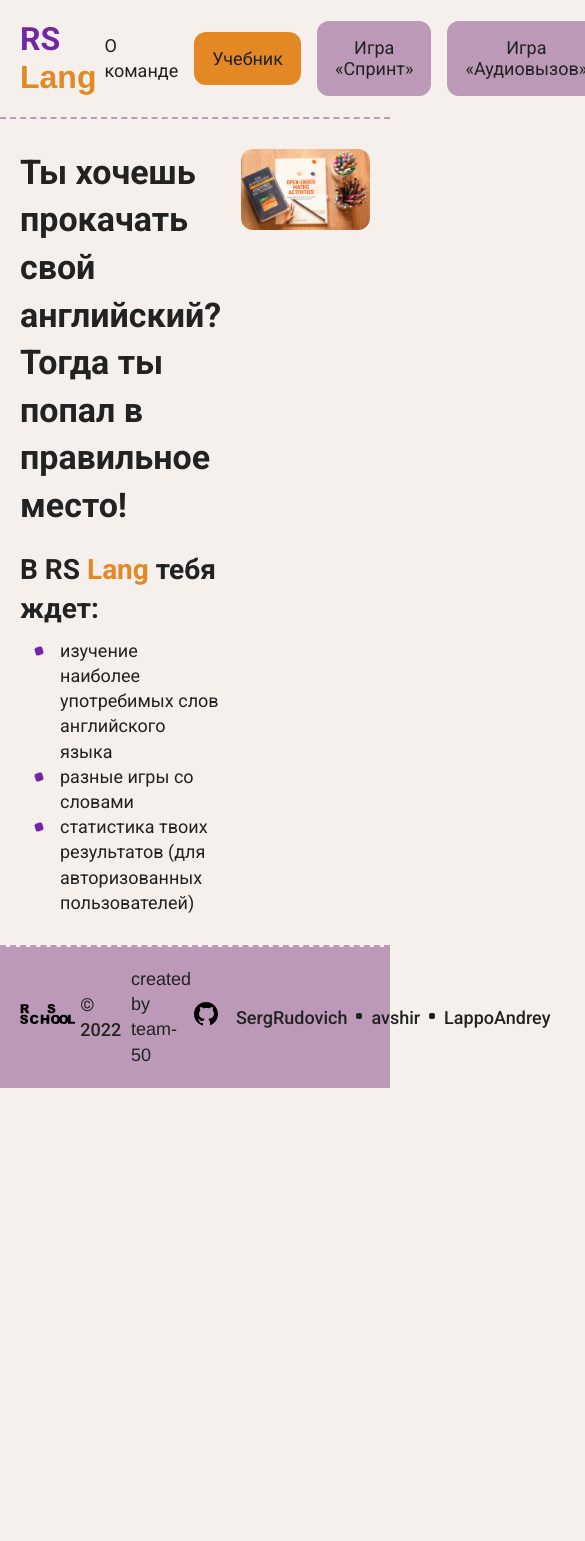
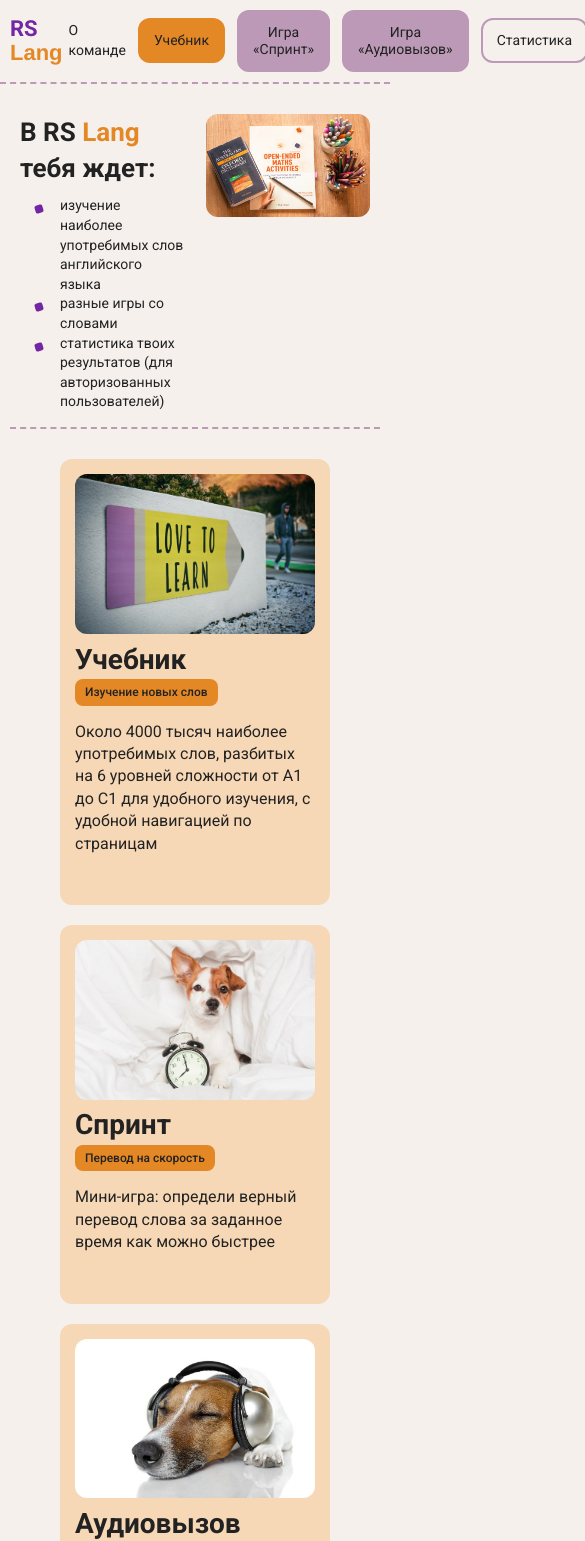
Before and after one commit to SergRudovich/rslang, a React (Create React App) app: page / in a window 390 px wide. Shown: the top 1541 px of the page, 585 px wide, since content can reach past the window. Before the commit the page ends 1088 px from the top, so only its background shows below. Built offline with nearby package versions, Linux system fonts and the light colour scheme; a web font is replaced by a local one.

Commit message:
feat: add adaptive to 768 Footer, Header, Main Page, TextBook

```diff
--- a/src/components/App/App.css
+++ b/src/components/App/App.css
@@ -20,7 +20,8 @@
   --success: #52b345;
   --white: #fff;
   --font-dark: #222222;
-  --font-family-accent: "Franklin Gothic Medium", "Arial Narrow", Arial, sans-serif;
+  --font-family-accent: "Franklin Gothic Medium", "Arial Narrow", Arial,
+    sans-serif;
   /* --font-family-accent2: 'Noto Serif', serif; */
   --font-family-accent2: "Alice", serif;
 
@@ -122,9 +123,6 @@ a.active {
   color: var(--white);
   background-color: var(--accent-dark2);
   border: 2px solid transparent;
-
-  /* transition: all 0.5s;
-  transform: rotateX(-180deg); */
 }
 
 .btn-success {
@@ -233,5 +231,82 @@ a.active {
 /* ====== /examples ====== */
 
 /* ======= media ====== */
+@media (max-width: 1060px) {
+  body {
+    font-size: 16px;
+  }
+  .container {
+    max-width: 960px;
+    padding: 20px 20px;
+  }
+  .main__screen {
+    min-height: calc(100vh - 77px - 66px - 2px);
+  }
+
+  .btn {
+    font-size: 16px;
+    padding: 12px 14px;
+  }
+  .title-1 {
+    font-size: 28px;
+    line-height: 1.2;
+  }
+
+  .title-2 {
+    font-size: 28px;
+  }
+  .title-3 {
+    font-size: 26px;
+  }
+  .title-4 {
+    font-size: 24px;
+  }
+}
+
+@media (max-width: 800px) {
+  body {
+    font-size: 14px;
+  }
+  .container {
+    max-width: 768px;
+    margin: 0 auto;
+    padding: 20px 20px;
+  }
+
+  .main__screen {
+    min-height: calc(100vh - 92px - 66px);
+  }
+  .btn {
+    font-size: 14px;
+    padding: 12px 14px;
+  }
+}
+
+@media (max-width: 767px) {
+  body {
+    font-size: 14px;
+  }
+  .container {
+    max-width: 540px;
+    padding: 15px 10px;
+  }
+  .main__screen {
+    min-height: calc(100vh - 82px - 66px);
+  }
+}
 
 /* ======= /media ====== */
+
+/* ======= media ====== */
+/* @media (max-width: 1060px) {
+
+}
+
+@media (max-width: 800px) {
+
+}
+
+@media (max-width: 767px) {
+
+} */
+/* ======= /media ====== */
--- a/src/components/Footer/Footer.css
+++ b/src/components/Footer/Footer.css
@@ -10,7 +10,7 @@
   padding: 20px 20px;
 }
 
-.footer__column{
+.footer__column {
   display: flex;
   align-items: center;
 }
@@ -31,7 +31,7 @@
 .footer__github-image img {
   max-width: 100%;
 }
-.footer__rss-team{
+.footer__rss-team {
   font-family: var(--font-family-accent);
 }
 .footer__github-team {
@@ -61,3 +61,26 @@
   transition: 0.5s;
 }
 /* ====== /footer ====== */
+/* ======= media ====== */
+@media (max-width: 1060px) {
+  .footer {
+    font-size: 16px;
+  }
+  .footer__container {
+    padding: 15px 20px;
+  }
+}
+
+@media (max-width: 800px) {
+}
+
+@media (max-width: 767px) {
+  .footer__container {
+    padding: 20px 10px;
+    flex-direction: column-reverse;
+  }
+  .footer__rss-team {
+    margin: 0 0 15px 0;
+  }
+}
+/* ======= /media ====== */
--- a/src/components/Header/Header.css
+++ b/src/components/Header/Header.css
@@ -18,16 +18,16 @@
   color: var(--accent-p4321-1);
   font-family: var(--font-family-accent);
 }
-.logo:hover   {
+.logo:hover {
   color: inherit;
 
   transition: 1s;
   transform: rotateX(-360deg);
 }
-.logo:hover span  {
+.logo:hover span {
   color: var(--accent-dark2);
 }
-.navigation{
+.navigation {
   display: flex;
   justify-content: space-between;
   align-items: center;
@@ -35,3 +35,33 @@
 .navigation li {
   margin: 0 8px;
 }
+
+/* ======= media ====== */
+@media (max-width: 1060px) {
+  .header__container {
+    padding: 15px 20px;
+  }
+  .logo {
+    font-size: 28px;
+    line-height: 1.1;
+  }
+}
+
+@media (max-width: 800px) {
+  .logo {
+    font-size: 26px;
+  }
+  .navigation li {
+    margin: 0 6px;
+  }
+}
+
+@media (max-width: 767px) {
+  .header__container {
+    padding: 10px 10px;
+  }
+  .logo {
+    font-size: 22px;
+  }
+}
+/* ======= /media ====== */
--- a/src/components/MainPage/MainPage.css
+++ b/src/components/MainPage/MainPage.css
@@ -20,7 +20,6 @@
 .benefits__title {
 }
 .benefits__list {
-
 }
 .benefits__item {
   position: relative;
@@ -39,5 +38,38 @@
   margin: 0 15px;
   transform: rotate(-18deg);
 }
+.page__main .game-card__container {
+  display: flex;
+  flex-wrap: wrap;
+  justify-content: center;
+  gap: 20px;
+  margin: 30px 0;
+}
+.page__main .game-card {
+  flex-direction: column-reverse;
+}
+.page__main .game-card__text {
+  border-bottom: none;
+}
+/* ====== /main ====== */
+/* ======= media ====== */
+@media (max-width: 1060px) {
 
-/* ====== /main ====== */
+}
+
+@media (max-width: 800px) {
+
+  .main__title {
+    line-height: 0;
+    margin: 0 0 0 0;
+    visibility: hidden;
+  }
+  .main__image {
+    flex: 1 1 50%;
+}
+}
+
+@media (max-width: 767px) {
+
+}
+/* ======= /media ====== */
--- a/src/components/MainPage/MainPage.js
+++ b/src/components/MainPage/MainPage.js
@@ -1,20 +1,26 @@
-import React from 'react';
-import './MainPage.css';
-import mainFoto from './../../assets/img/04.jpg';
+import React from "react";
+import "./MainPage.css";
+import mainFoto from "./../../assets/img/04.jpg";
+import GameCard from "../Textbook/GameCard/GameCard";
+import GameCardImage1 from "./../../assets/img/sprint-dog.jpg";
+import GameCardImage2 from "./../../assets/img/audio-dog.jpg";
+import GameCardImage3 from "./../../assets/img/01.jpg";
+import GameCardImage4 from "./../../assets/img/02.jpg";
+import { Link } from "react-router-dom";
 
 function MainPage() {
   return (
-    <main>
-        <div className="main__screen main__row container">
+    <main className="page__main main__screen container">
+      <div className="main__row container">
         <div className="main__text">
-            <h1 className="title-1">
+          <h1 className="main__title title-1">
             Ты хочешь прокачать свой английский?<br></br>Тогда ты попал в
             правильное место!
           </h1>
           <div className="benefits">
             <h3 className="benefits__title title-3">
-                В <span>RS</span>{" "}
-                <span className="color-accent-light">Lang</span> тебя ждет:
+              В <span>RS</span> <span className="color-accent-light">Lang</span>{" "}
+              тебя ждет:
             </h3>
             <ul className="benefits__list">
               <li className="benefits__item">
@@ -22,8 +28,7 @@ function MainPage() {
               </li>
               <li className="benefits__item">разные игры со словами</li>
               <li className="benefits__item">
-                  статистика твоих результатов (для авторизованных
-                  пользователей)
+                статистика твоих результатов (для авторизованных пользователей)
               </li>
             </ul>
           </div>
@@ -32,6 +37,35 @@ function MainPage() {
           <img src={mainFoto} alt="study English"></img>
         </div>
       </div>
+
+      <div className="game-card__container">
+        <GameCard
+          gameName="Учебник"
+          gameTarget="Изучение новых слов"
+          gameDescription="Около 4000 тысяч наиболее употребимых слов, разбитых на 6 уровней сложности от А1 до С1 для удобного изучения, с удобной навигацией по страницам"
+          gameImage={GameCardImage3}
+        ></GameCard>
+        <GameCard
+          gameName="Спринт"
+          gameTarget="Перевод на скорость"
+          gameDescription="Мини-игра: определи верный перевод слова за заданное время как можно быстрее"
+          gameImage={GameCardImage1}
+        ></GameCard>
+
+        <GameCard
+          gameName="Аудиовызов"
+          gameTarget="Аудирование"
+          gameDescription="Мини-игра: определи, какое слово было произнесено. Можно выбрать уровень сложности слов"
+          gameImage={GameCardImage2}
+        ></GameCard>
+
+        <GameCard
+          gameName="Статистика"
+          gameTarget="Отмечать результат"
+          gameDescription="Зарегестрированный пользователь может следить за своим прогрессом при изучении слов, создавать свой личный список сложных слов для повторения, видеть статистику по играм"
+          gameImage={GameCardImage4}
+        ></GameCard>
+      </div>
     </main>
   );
 }
--- a/src/components/Textbook/Textbook.css
+++ b/src/components/Textbook/Textbook.css
@@ -4,10 +4,9 @@
 
 .game-card__container{
   display: flex;
+  flex-wrap: wrap;
   flex-direction: row;
-  justify-content: space-around;
-  margin-left: auto;
-  margin-right: auto;
-  width: 1000px;
-  padding: 50px;
+  justify-content: center;
+  margin: 30px 0;
+  gap: 20px;
 }
```
Also changed, not shown: src/components/Textbook/GameCard/GameCard.css (line endings or trailing spaces). Lines whose indentation alone changed are shown as unchanged.
